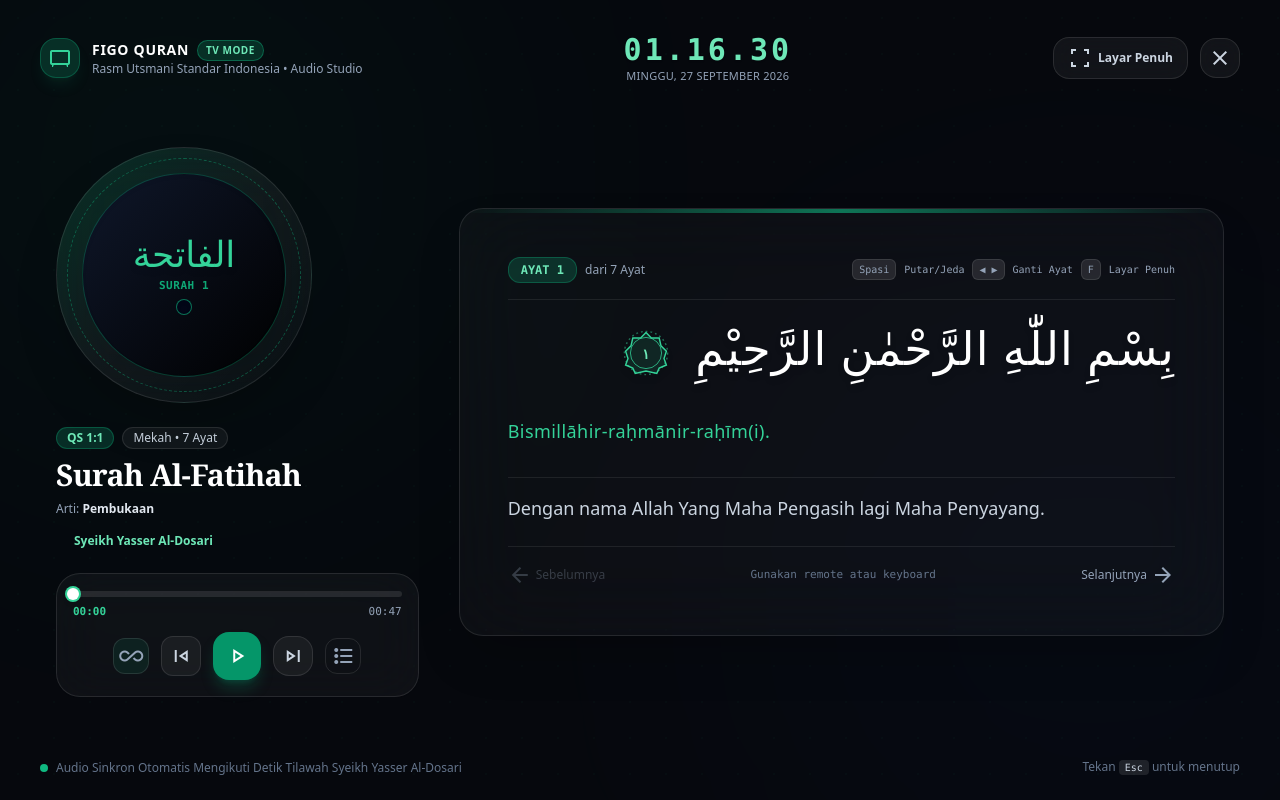
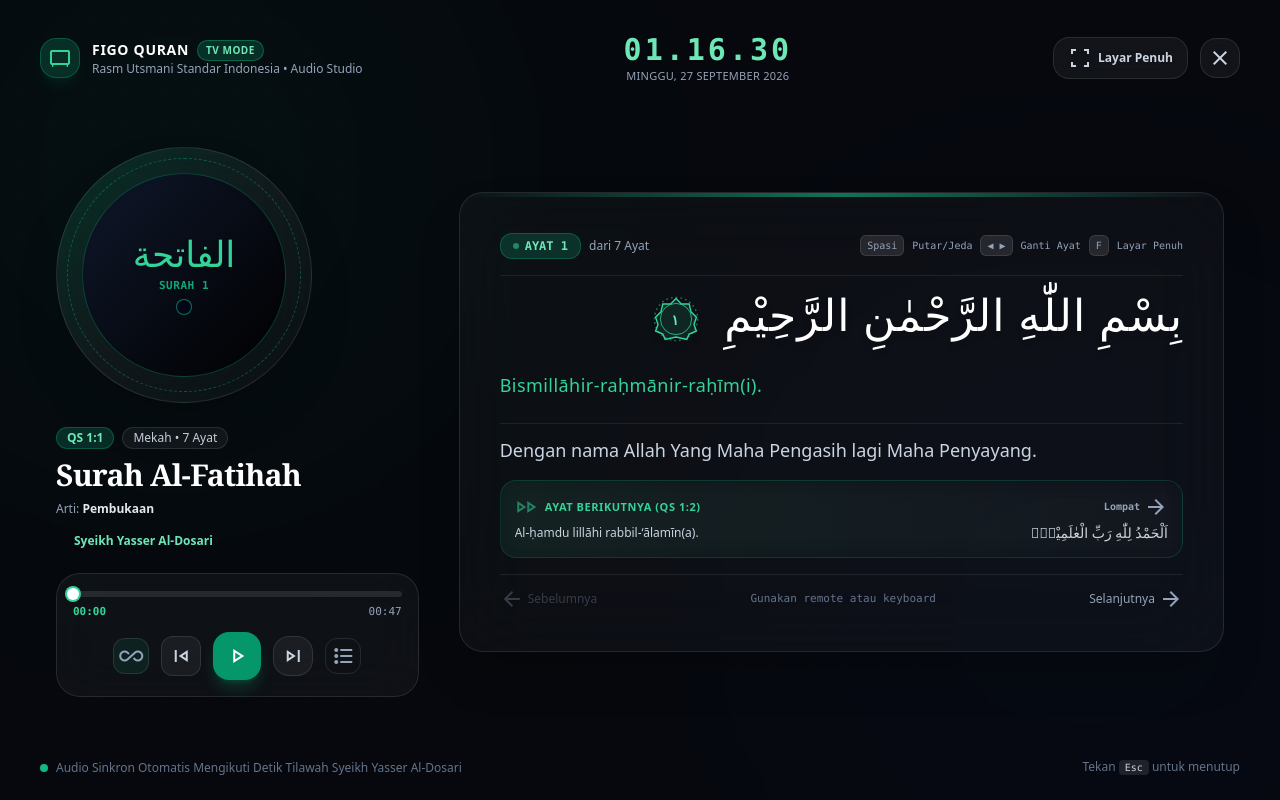
Before and after one commit to FikFikk/figo, a Nuxt app: page /quran in a window 1280 px wide. Both pictures are taken after a click on the button "Tampilkan Mode Smart TV / Layar Penuh (Ambient Player)". Shown: the part 107-907 px from the top of the page. Built offline with nearby package versions, Linux system fonts and the light colour scheme; a web font is replaced by a local one.

Commit message:
feat(quran): persist ambient clock and add upcoming verse preview in TV mode

```diff
--- a/app/components/quran/QuranTvMode.vue
+++ b/app/components/quran/QuranTvMode.vue
@@ -25,12 +25,12 @@
     <!-- ============================================================== -->
     <!-- BARIS ATAS: HEADER SMART TV (BRANDING, JAM DIGITAL & KONTROL) -->
     <!-- ============================================================== -->
-    <header
-      class="relative z-20 flex items-center justify-between px-6 pt-6 sm:px-10 sm:pt-8 transition-opacity duration-300"
-      :class="{ 'opacity-0': isInactive && isPlaying, 'opacity-100': !isInactive || !isPlaying }"
-    >
-      <!-- Sisi Kiri: Branding FiGo Quran TV -->
-      <div class="flex items-center gap-3">
+    <header class="relative z-20 flex items-center justify-between px-6 pt-6 sm:px-10 sm:pt-8">
+      <!-- Sisi Kiri: Branding FiGo Quran TV (Fade saat inaktif agar layar bersih) -->
+      <div
+        class="flex items-center gap-3 transition-opacity duration-500"
+        :class="{ 'opacity-0 pointer-events-none': isInactive && isPlaying, 'opacity-100': !isInactive || !isPlaying }"
+      >
         <div class="grid size-10 place-items-center rounded-2xl bg-emerald-500/20 border border-emerald-500/30 text-emerald-400 shadow-lg shadow-emerald-500/10">
           <span class="material-symbols-outlined text-2xl">tv_gen</span>
         </div>
@@ -43,8 +43,11 @@
         </div>
       </div>
 
-      <!-- Sisi Tengah: Jam Dinding Digital Real-time untuk Display Ruangan / Smart TV -->
-      <div class="hidden md:flex flex-col items-center">
+      <!-- Sisi Tengah: Jam Dinding Digital Real-time (SELALU TAMPIL di Layar TV Ambient) -->
+      <div
+        class="flex flex-col items-center transition-all duration-500 select-none"
+        :class="{ 'scale-105 opacity-90 drop-shadow-md': isInactive && isPlaying, 'opacity-100': !isInactive || !isPlaying }"
+      >
         <div class="font-mono text-2xl lg:text-3xl font-bold tracking-widest text-emerald-300 drop-shadow-sm">
           {{ currentTimeStr }}
         </div>
@@ -53,8 +56,11 @@
         </div>
       </div>
 
-      <!-- Sisi Kanan: Tombol Kendali Layar Penuh & Tutup -->
-      <div class="flex items-center gap-2 sm:gap-3">
+      <!-- Sisi Kanan: Tombol Kendali Layar Penuh & Tutup (Fade saat inaktif) -->
+      <div
+        class="flex items-center gap-2 sm:gap-3 transition-opacity duration-500"
+        :class="{ 'opacity-0 pointer-events-none': isInactive && isPlaying, 'opacity-100': !isInactive || !isPlaying }"
+      >
         <!-- Toggle Layar Penuh (Browser Fullscreen API) -->
         <button
           type="button"
@@ -239,23 +245,37 @@
       </div>
 
       <!-- ========================================================== -->
-      <!-- SISI KANAN: THE ACTIVE AYAT SPOTLIGHT (SINEMATIK & BESAR) -->
+      <!-- SISI KANAN: THE ACTIVE AYAT SPOTLIGHT & ANTICIPATION CARDS -->
       <!-- ========================================================== -->
       <div class="lg:col-span-7 xl:col-span-8 flex flex-col justify-center h-full min-h-[380px] sm:min-h-[460px]">
-        <div class="relative w-full rounded-3xl border border-white/10 bg-white/[0.03] backdrop-blur-2xl p-6 sm:p-10 lg:p-12 shadow-2xl overflow-hidden flex flex-col justify-between">
+        <div class="relative w-full rounded-3xl border border-white/10 bg-white/[0.03] backdrop-blur-2xl p-6 sm:p-8 lg:p-10 shadow-2xl overflow-hidden flex flex-col justify-between">
           <!-- Aksen Garis Emas Puncak Kartu -->
           <div class="absolute inset-x-0 top-0 h-1 bg-gradient-to-r from-transparent via-emerald-500/60 to-transparent" />
 
-          <!-- Header Kartu Ayat Aktif -->
-          <div class="flex items-center justify-between border-b border-white/[0.08] pb-4 mb-6">
+          <!-- Header Kartu: Status Ayat Aktif & Konteks Ayat Sebelumnya -->
+          <div class="flex items-center justify-between border-b border-white/[0.08] pb-4 mb-4 gap-3 flex-wrap">
             <div class="flex items-center gap-2">
-              <span class="rounded-xl bg-emerald-500/20 border border-emerald-500/30 px-3 py-1 font-mono text-xs font-bold text-emerald-300">
+              <span class="rounded-xl bg-emerald-500/20 border border-emerald-500/30 px-3 py-1 font-mono text-xs font-bold text-emerald-300 flex items-center gap-1.5">
+                <span class="size-1.5 rounded-full bg-emerald-400 animate-pulse" />
                 AYAT {{ activeAyatNumber }}
               </span>
               <span class="text-xs text-slate-400 font-medium">
                 dari {{ activeSurah?.jumlahAyat }} Ayat
               </span>
             </div>
+
+            <!-- Konteks Ayat Sebelumnya (Quick Preview) -->
+            <button
+              v-if="prevAyatData"
+              type="button"
+              class="flex items-center gap-1.5 rounded-xl border border-white/5 bg-white/[0.02] px-2.5 py-1 text-[11px] text-slate-400 hover:text-white hover:bg-white/10 transition cursor-pointer max-w-xs truncate"
+              :title="`Kembali ke Ayat ${prevAyatData.nomorAyat}: ${prevAyatData.teksLatin}`"
+              @click="skipPreviousAyat"
+            >
+              <span class="material-symbols-outlined text-[14px]">undo</span>
+              <span class="font-semibold text-slate-300">Ayat {{ prevAyatData.nomorAyat }}:</span>
+              <span class="truncate font-sans">{{ prevAyatData.teksLatin }}</span>
+            </button>
 
             <!-- Petunjuk Tombol Remote Smart TV -->
             <div class="hidden sm:flex items-center gap-2 text-[10px] text-slate-400 font-mono">
@@ -267,11 +287,11 @@
 
           <!-- Transisi Teks Ayat yang Halus (Smooth Cross-fade saat Berganti) -->
           <Transition name="ayat-fade" mode="out-in">
-            <div :key="activeAyatNumber" class="space-y-6 sm:space-y-8 my-auto">
+            <div :key="activeAyatNumber" class="space-y-4 sm:space-y-6 my-auto">
               <!-- Teks Arab Rasm Utsmani Berukuran Besar (Ultra-Legible dari Sofa TV) -->
               <div class="text-right" dir="rtl">
                 <p
-                  class="font-arabic font-normal tracking-wide text-white leading-[2.4] sm:leading-[2.6] select-text drop-shadow-md text-3xl sm:text-4xl md:text-5xl lg:text-[46px]"
+                  class="font-arabic font-normal tracking-wide text-white leading-[2.3] sm:leading-[2.5] select-text drop-shadow-md text-3xl sm:text-4xl md:text-5xl lg:text-[44px]"
                 >
                   {{ activeAyatData?.teksArab }}
 
@@ -299,14 +319,14 @@
               </div>
 
               <!-- Transliterasi Latin Fonetik Standar (Tegak & Jelas) -->
-              <div v-if="activeAyatData?.teksLatin" class="pt-2">
+              <div v-if="activeAyatData?.teksLatin" class="pt-1">
                 <p class="font-sans font-medium text-emerald-400 text-sm sm:text-base md:text-lg leading-relaxed tracking-wide select-text">
                   {{ activeAyatData.teksLatin }}
                 </p>
               </div>
 
               <!-- Terjemahan Resmi Kemenag RI -->
-              <div v-if="activeAyatData?.teksIndonesia" class="border-t border-white/[0.08] pt-4">
+              <div v-if="activeAyatData?.teksIndonesia" class="border-t border-white/[0.08] pt-3">
                 <p class="font-sans text-slate-300 text-sm sm:text-base md:text-lg leading-relaxed select-text">
                   {{ activeAyatData.teksIndonesia }}
                 </p>
@@ -314,8 +334,35 @@
             </div>
           </Transition>
 
+          <!-- Banner Lirik Selanjutnya / Anticipation Preview (Up Next Teaser) -->
+          <div
+            v-if="nextAyatData"
+            class="mt-4 rounded-2xl border border-emerald-500/20 bg-gradient-to-r from-emerald-500/[0.07] via-emerald-500/[0.03] to-transparent p-3 sm:p-3.5 backdrop-blur-md transition-all hover:border-emerald-500/40 hover:bg-emerald-500/[0.1] cursor-pointer group"
+            :title="`Klik untuk langsung memutar Ayat ${nextAyatData.nomorAyat}`"
+            @click="skipNextAyat"
+          >
+            <div class="flex items-center justify-between text-[11px] font-semibold text-emerald-400 mb-1">
+              <div class="flex items-center gap-1.5">
+                <span class="material-symbols-outlined text-[15px] animate-pulse">fast_forward</span>
+                <span class="uppercase tracking-wider">Ayat Berikutnya (QS {{ activeSurah?.nomor }}:{{ nextAyatData.nomorAyat }})</span>
+              </div>
+              <span class="text-[10px] text-slate-400 font-mono group-hover:text-emerald-300 transition flex items-center gap-1">
+                <span>Lompat</span>
+                <span class="material-symbols-outlined text-xs">arrow_forward</span>
+              </span>
+            </div>
+            <div class="flex items-center justify-between gap-4">
+              <p class="font-sans text-xs text-slate-300 font-medium truncate">
+                {{ nextAyatData.teksLatin }}
+              </p>
+              <p class="font-arabic text-sm text-slate-200 shrink-0 text-right opacity-90" dir="rtl">
+                {{ nextAyatData.teksArab }}
+              </p>
+            </div>
+          </div>
+
           <!-- Footer Kartu: Navigasi Cepat Antara Ayat -->
-          <div class="flex items-center justify-between border-t border-white/[0.08] pt-4 mt-6 text-xs text-slate-400">
+          <div class="flex items-center justify-between border-t border-white/[0.08] pt-3 mt-4 text-xs text-slate-400">
             <button
               type="button"
               class="flex items-center gap-1 hover:text-white transition cursor-pointer disabled:opacity-30 disabled:cursor-not-allowed"
@@ -447,6 +494,20 @@ const activeAyatData = computed(() => {
   if (!s || !s.ayat || s.ayat.length === 0) return null
   const num = activeAyatNumber.value
   return s.ayat.find((a) => a.nomorAyat === num) || s.ayat[0]
+})
+
+// Ayat Sebelumnya (Untuk Konteks & Navigasi Cepat)
+const prevAyatData = computed(() => {
+  const s = activeSurah.value
+  if (!s || !s.ayat || activeAyatNumber.value <= 1) return null
+  return s.ayat.find((a) => a.nomorAyat === activeAyatNumber.value - 1) || null
+})
+
+// Ayat Selanjutnya (Untuk Antisipasi Membaca / Up Next Preview)
+const nextAyatData = computed(() => {
+  const s = activeSurah.value
+  if (!s || !s.ayat || activeAyatNumber.value >= s.jumlahAyat) return null
+  return s.ayat.find((a) => a.nomorAyat === activeAyatNumber.value + 1) || null
 })
 
 const currentQariName = computed(() => {
```
Also changed, not shown: 1 other file (tests, documents, lock files or other folders).
